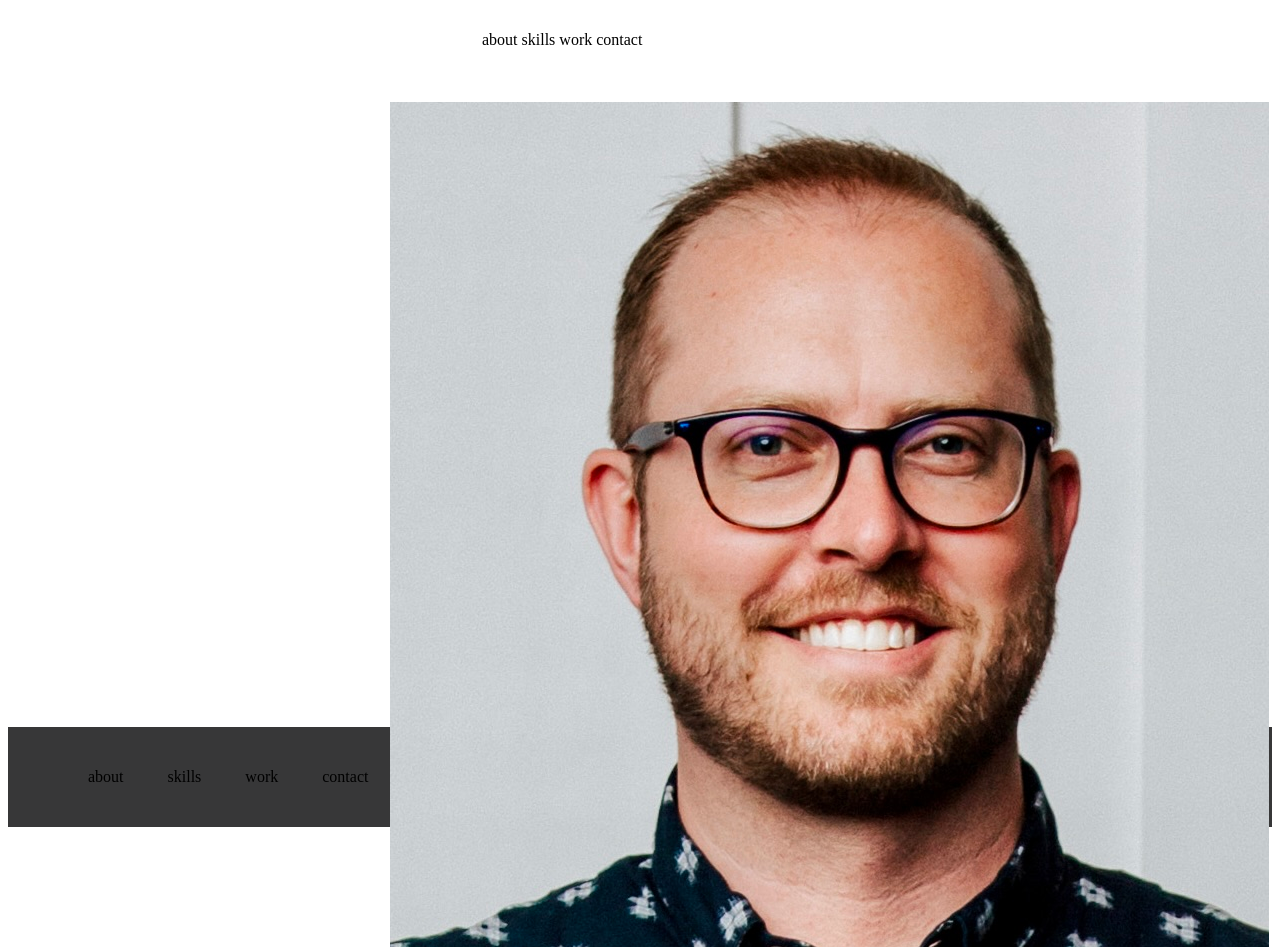
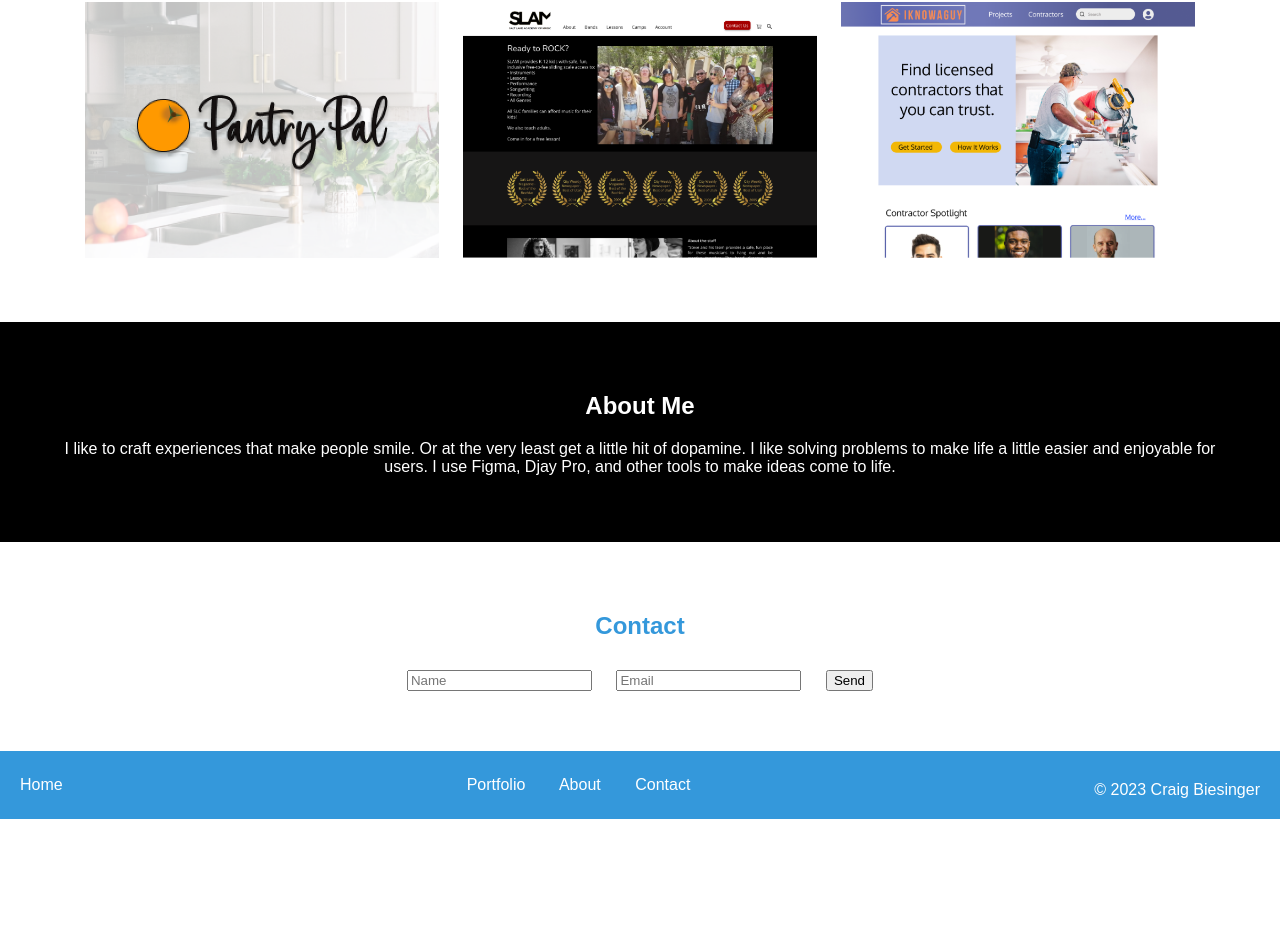
Before and after one commit to craiglab/UX_UI_HW_17, a plain HTML site: page index.html in a window 1280 px wide. Shown: the part 610-1557 px from the top of the page. After the commit the page ends 1429 px from the top, so only its background shows below. Drawn offline with Linux system fonts and the light colour scheme.

Commit message:
Updated files

```diff
--- a/CSS/style.css
+++ /dev/null
@@ -1,44 +0,0 @@
-.inline-block {
-  display: inline-block;
-  vertical-align: top;
-}
-
-.logo {
-  width: 23%;
-  padding: 1%;
-  text-align: center;
-}
-
-nav {
-  width: 73%;
-  padding: 1%;
-}
-
-ul {
-  width: 50%;
-  margin-left: auto;
-}
-
-.heroImg {
-  height: 600px;
-  padding: 25px;
-}
-
-.content {
-  width: 500px;
-  margin: 0 auto;
-}
-
-footer {
-  background-color: #373738;
-  padding: 20px;
-}
-
-footer ul {
-  display: inline-block;
-  vertical-align: top;
-}
-
-footer li {
-  padding: 5px 20px;
-}
--- a/index.html
+++ b/index.html
@@ -1,44 +1,72 @@
 <!DOCTYPE html>
-<html>
+<html lang="en">
 <head>
-    <title>My Portfolio</title>
-    <link rel="stylesheet" type="text/css" href="CSS/style.css">
+  <meta charset="UTF-8">
+  <title>Craig Biesinger - UX Designer</title>
+  <link rel="stylesheet" href="styles.css">
 </head>
 <body>
 
-    <header class="navigation">
-        <div class="inline-block">
-            <div class="logo">
-                <img src="images/Practice_Logo.png">
+  <!-- Navigation Bar -->
+  <nav id="navbar">
+    <div id="nav-left">
+      <span class="nav-item">Home</span>
     </div>
+    <div id="nav-right">
+      <span class="nav-item">Portfolio</span>
+      <span class="nav-item">About</span>
+      <span class="nav-item">Contact</span>
     </div>
-        <nav class="inline-block">
-            <ul>
-                <li class="inline-block">about</li>
-                <li class="inline-block">skills</li>
-                <li class="inline-block">work</li>
-                <li class="inline-block">contact</li>
-            </ul>
   </nav>
-    </header>
 
-    <section class="heroImg">
-        <div class="content">
-            <img src="images/IMG_0878.jpg">
+  <!-- Hero Landing Section -->
+  <section id="hero">
+    <img src="Assets/img-0878jpeg@2x.png" alt="Portrait of Craig Biesinger">
+    <h1>Craig Biesinger</h1>
+    <p>UX Designer</p>
+  </section>
+
+  <!-- Portfolio Section -->
+  <section id="portfolio">
+    <h2>Portfolio</h2>
+    <div id="portfolio-images">
+      <img src="Assets/splash20screenpng@2x.png" alt="PantryPal">
+      <img src="Assets/homepagepng@2x.png" alt="SLAM">
+      <img src="Assets/iknowaguy2020homepng@2x.png" alt="IKnowAGuy">
+    </div>
+  </section>
+
+  <!-- About Me Section -->
+  <section id="about">
+    <h2>About Me</h2>
     <p>I like to craft experiences that make people smile. Or at the very least get a little
         hit of dopamine. I like solving problems to make life a little easier and enjoyable for
         users. I use Figma, Djay Pro, and other tools to make ideas come to life.</p>
-            <button>Download Resume</button>
-        </div>
   </section>
 
-    <footer>
-        <ul>
-            <li class="inline-block">about</li>
-            <li class="inline-block">skills</li>
-            <li class="inline-block">work</li>
-            <li class="inline-block">contact</li>
-        </ul>
+  <!-- Contact Section -->
+  <section id="contact">
+    <h2>Contact</h2>
+    <form id="contact-form">
+      <input type="text" placeholder="Name">
+      <input type="email" placeholder="Email">
+      <input type="submit" value="Send">
+    </form>
+  </section>
+
+  <!-- Footer -->
+  <footer id="footer">
+    <div id="footer-left">
+      <span class="footer-item">Home</span>
+    </div>
+    <div id="footer-right">
+      <span class="footer-item">Portfolio</span>
+      <span class="footer-item">About</span>
+      <span class="footer-item">Contact</span>
+    </div>
+    <div id="copyright">
+      <span>© 2023 Craig Biesinger</span>
+    </div>
   </footer>
 
 </body>
--- /dev/null
+++ b/styles.css
@@ -0,0 +1,87 @@
+/* Global Styling */
+body {
+    margin: 0;
+    padding: 0;
+    font-family: Arial, sans-serif;
+  }
+
+  /* Navigation Bar */
+  #navbar {
+    background-color: #3498DB;
+    color: white;
+    padding: 20px;
+    display: flex;
+    justify-content: space-between;
+  }
+  .nav-item {
+    margin-right: 30px;
+  }
+
+  /* Hero Section */
+  #hero {
+    background-color: black;
+    color: white;
+    text-align: center;
+    padding: 50px;
+  }
+
+  #hero img {
+    max-width: 200px;
+    margin-bottom: 20px;
+  }
+
+  /* Portfolio Section */
+  #portfolio {
+    background-color: white;
+    text-align: center;
+    padding: 50px;
+  }
+
+  #portfolio h2 {
+    color: #3498DB;
+  }
+
+  #portfolio-images img {
+    width: 30%;
+    margin: 10px;
+  }
+
+  /* About Me Section */
+  #about {
+    background-color: black;
+    color: white;
+    text-align: center;
+    padding: 50px;
+  }
+
+  /* Contact Section */
+  #contact {
+    background-color: white;
+    text-align: center;
+    padding: 50px;
+  }
+
+  #contact h2 {
+    color: #3498DB;
+  }
+
+  #contact-form input {
+    margin: 10px;
+  }
+
+  /* Footer */
+  #footer {
+    background-color: #3498DB;
+    color: white;
+    padding: 20px;
+    display: flex;
+    justify-content: space-between;
+    align-items: center;
+  }
+  .footer-item {
+    margin-right: 30px;
+  }
+  #copyright {
+    margin-top: 10px;
+    text-align: center;
+  }
```
Also changed, not shown: Assets/homepagepng@2x.png (added), Assets/iknowaguy2020homepng@2x.png (added), Assets/img-0878jpeg@2x.png (added), Assets/splash20screenpng@2x.png (added), images/IMG_0878.jpg (deleted), images/Practice_Logo.png (deleted), images/star.png (deleted), 2 other files. Lines whose indentation alone changed are shown as unchanged.
